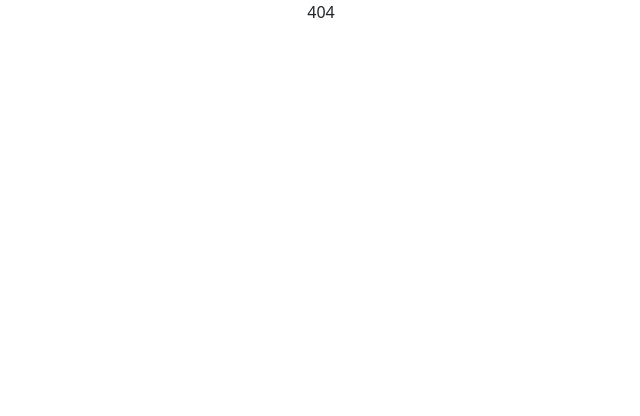
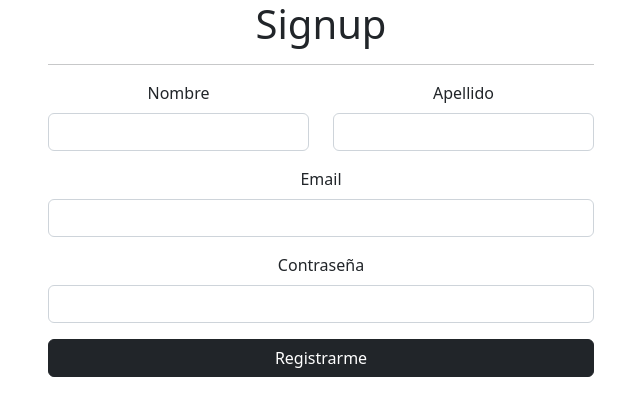
Before and after one commit to AndreiCST/Techpop-frontend, a React (Create React App) app: page /signup in a window 1280 px wide. Shown: the top 416 px of the page, without its empty margins (319-959 px from the left). Built offline with nearby package versions, Linux system fonts and the light colour scheme.

Commit message:
before conflicts

```diff
--- /dev/null
+++ b/src/components/LoginForm/LoginForm.jsx
@@ -0,0 +1,56 @@
+import { useState, useContext } from "react"
+import { Form, Button } from "react-bootstrap"
+import { AuthContext } from "../../contexts/auth.context"
+import authService from "../../services/auth.services"
+
+
+const LoginForm = () => {
+
+    const [loginData, setLoginData] = useState({
+        email: '',
+        password: ''
+    })
+
+    // const { authenticateUser, user } = useContext(AuthContext)
+
+    const handleInputChange = e => {
+        const { value, name } = e.target
+        setLoginData({ ...loginData, [name]: value })
+    }
+
+    const handleSubmit = e => {
+
+        e.preventDefault()
+
+        authService
+            .login(loginData)
+            .then(({ data }) => {
+                localStorage.setItem('authToken', data.authToken)
+                // authenticateUser()
+            })
+            .catch(err => console.log(err))
+    }
+
+    return (
+
+        <Form onSubmit={handleSubmit}>
+
+            <Form.Group className="mb-3" controlId="email">
+                <Form.Label>Email</Form.Label>
+                <Form.Control type="email" value={loginData.email} onChange={handleInputChange} name="email" />
+            </Form.Group>
+
+            <Form.Group className="mb-3" controlId="password">
+                <Form.Label>Contraseña</Form.Label>
+                <Form.Control type="password" value={loginData.password} onChange={handleInputChange} name="password" />
+            </Form.Group>
+
+            <div className="d-grid">
+                <Button variant="dark" type="submit">Acceder</Button>
+            </div>
+
+        </Form>
+    )
+}
+
+export default LoginForm
--- /dev/null
+++ b/src/components/SignupForm/SignupForm.jsx
@@ -0,0 +1,70 @@
+import { useState, useContext } from "react"
+import { Form, Button, Row, Col } from "react-bootstrap"
+import authService from "../../services/auth.services"
+import { useNavigate } from 'react-router-dom'
+
+
+const SignupForm = () => {
+
+    const [signupData, setSignupData] = useState({
+        firstName: '',
+        lastName: '',
+        email: '',
+        password: ''
+    })
+
+    const navigate = useNavigate()
+
+    const handleInputChange = e => {
+        const { value, name } = e.target
+        setSignupData({ ...signupData, [name]: value })
+    }
+
+    const handleFormSubmit = e => {
+
+        e.preventDefault()
+
+        authService
+            .signup(signupData)
+            .then(() => navigate('/login'))
+            .catch(err => console.log(err))
+    }
+
+
+
+    return (
+
+        <Form onSubmit={handleFormSubmit}>
+
+            <Row className="mb-3">
+                <Form.Group as={Col} controlId="fistName">
+                    <Form.Label>Nombre</Form.Label>
+                    <Form.Control type="text" value={signupData.firstName} onChange={handleInputChange} name="firstName" />
+                </Form.Group>
+
+                <Form.Group as={Col} controlId="lastName">
+                    <Form.Label>Apellido</Form.Label>
+                    <Form.Control type="text" value={signupData.lastName} onChange={handleInputChange} name="lastName" />
+                </Form.Group>
+            </Row>
+
+
+            <Form.Group className="mb-3" controlId="email">
+                <Form.Label>Email</Form.Label>
+                <Form.Control type="email" value={signupData.email} onChange={handleInputChange} name="email" />
+            </Form.Group>
+
+            <Form.Group className="mb-3" controlId="password">
+                <Form.Label>Contraseña</Form.Label>
+                <Form.Control type="password" value={signupData.password} onChange={handleInputChange} name="password" />
+            </Form.Group>
+
+            <div className="d-grid">
+                <Button variant="dark" type="submit">Registrarme</Button>
+            </div>
+
+        </Form>
+    )
+}
+
+export default SignupForm
--- /dev/null
+++ b/src/contexts/auth.context.jsx
@@ -0,0 +1,45 @@
+import { createContext, useEffect, useState } from "react"
+import authService from './../services/auth.services'
+
+const AuthContext = createContext()
+
+function AuthProviderWrapper(props) {
+
+    const [user, setUser] = useState(null)
+    const [isLoading, setIsLoading] = useState(true)
+
+    const authenticateUser = () => {
+
+        const token = localStorage.getItem('authToken')
+
+        if (token) {
+            authService
+                .verify(token)
+                .then(({ data }) => {
+                    setUser(data)
+                    setIsLoading(false)
+                })
+                .catch(err => logout())
+        } else {
+            logout()
+        }
+    }
+
+    const logout = () => {
+        localStorage.removeItem('authToken')
+        setUser(null)
+        setIsLoading(false)
+    }
+
+    // useEffect(() => {
+    //     authenticateUser()
+    // }, [])
+
+    return (
+        <AuthContext.Provider value={{ authenticateUser, user, logout, isLoading }}>
+            {props.children}
+        </AuthContext.Provider>
+    )
+}
+
+export { AuthContext, AuthProviderWrapper }
--- /dev/null
+++ b/src/pages/LoginPage/LoginPage.jsx
@@ -0,0 +1,27 @@
+import { Container, Row, Col } from 'react-bootstrap'
+import LoginForm from '../../components/LoginForm/LoginForm'
+
+const LoginPage = () => {
+
+    return (
+
+        <Container>
+
+            <Row>
+
+                <Col md={{ offset: 3, span: 6 }}>
+
+                    <h1>Login</h1>
+
+                    <hr />
+
+                    <LoginForm />
+
+                </Col>
+            </Row>
+
+        </Container>
+    )
+}
+
+export default LoginPage
--- /dev/null
+++ b/src/pages/SignupPage/SignupPage.jsx
@@ -0,0 +1,27 @@
+import { Container, Row, Col } from 'react-bootstrap'
+import SignupForm from '../../components/SignupForm/SignupForm'
+
+const SignupPage = () => {
+
+    return (
+
+        <Container>
+
+            <Row>
+
+                <Col md={{ offset: 3, span: 6 }}>
+
+                    <h1>Signup</h1>
+
+                    <hr />
+
+                    <SignupForm />
+
+                </Col>
+            </Row>
+
+        </Container>
+    )
+}
+
+export default SignupPage
--- a/src/routes/AppRoutes.jsx
+++ b/src/routes/AppRoutes.jsx
@@ -2,6 +2,8 @@
 import HomePage from './../pages/HomePage'
 import ProfilePage from './../pages/ProfilePage'
 import SearchPage from './../pages/SearchPage'
+import SignupPage from "../pages/SignupPage/SignupPage"
+import LoginPage from "../pages/LoginPage/LoginPage"
 
 const AppRoutes = () => {
 
@@ -12,6 +14,8 @@
             <Route path="/search" element={<SearchPage />} />
             <Route path="/search/:category" element={<SearchPage />} />
             <Route path="/product/:product_id" element={<SearchPage />} />
+            <Route path="/signup" element={<SignupPage />} />
+            <Route path="/login" element={<LoginPage />} />
             <Route path="*" element={<p>404</p>} />
         </Routes>
     )
--- /dev/null
+++ b/src/services/auth.services.js
@@ -0,0 +1,37 @@
+import axios from 'axios'
+
+class AuthService {
+
+    constructor() {
+        this.api = axios.create({
+            baseURL: `${process.env.REACT_APP_API_URL}/auth`
+        })
+
+        this.api.interceptors.request.use((config) => {
+
+            const storedToken = localStorage.getItem("authToken");
+
+            if (storedToken) {
+                config.headers = { Authorization: `Bearer ${storedToken}` }
+            }
+
+            return config
+        })
+    }
+
+    signup(userData) {
+        return this.api.post('/signup', userData)
+    }
+
+    login(userData) {
+        return this.api.post('/login', userData)
+    }
+
+    verify = token => {
+        return this.api.get('/verify', { headers: { Authorization: `Bearer ${token}` } })
+    }
+}
+
+const authService = new AuthService()
+
+export default authService
```
Also changed, not shown: src/routes/PrivateRoute.jsx (added, +21 -0 lines), src/components/LoginForm/LoginForm.css (added), src/components/SignupForm/SignupForm.css (added), src/pages/LoginPage/LoginPage.css (added), src/pages/SignupPage/SignupPage.css (added).
